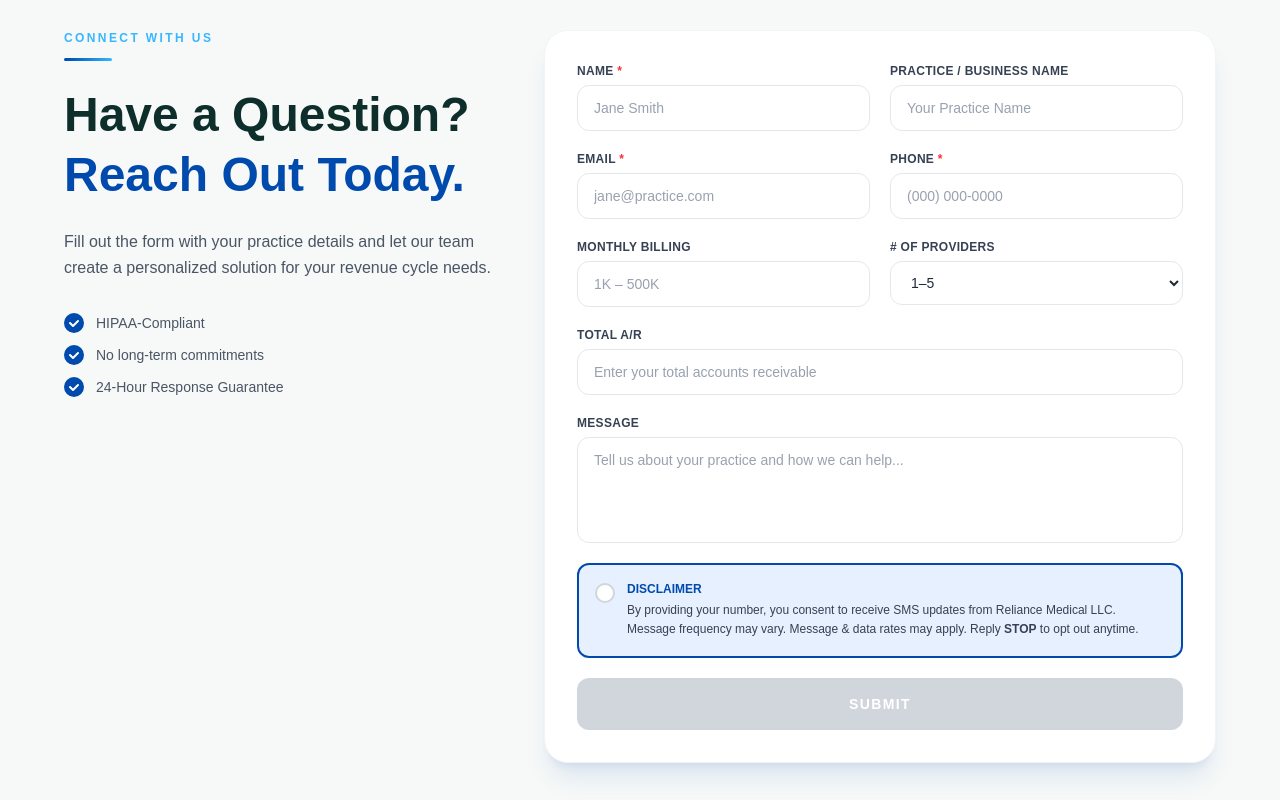
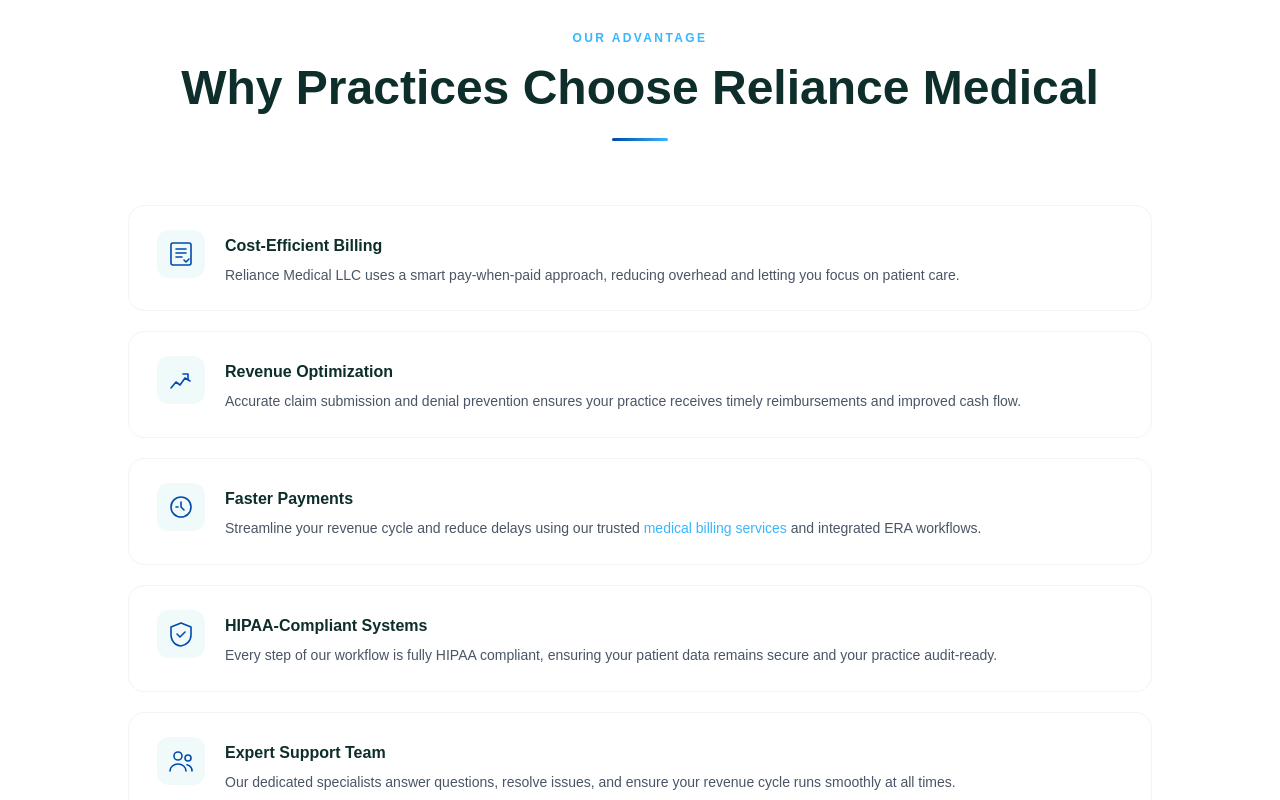
Before and after one commit to qurrahazam/reliance, a Next.js app: page / in a window 1280 px wide. Shown: the part 1880-2680 px from the top of the page. Built offline with nearby package versions, Linux system fonts and the light colour scheme.

Commit message:
ADD: why choose us

```diff
--- /dev/null
+++ b/components/whyChooseus.tsx
@@ -0,0 +1,136 @@
+"use client";
+
+import { useState } from "react";
+import Link from "next/link";
+
+const reasons = [
+  {
+    title: "Cost-Efficient Billing",
+    description:
+      "Reliance Medical LLC uses a smart pay-when-paid approach, reducing overhead and letting you focus on patient care.",
+    icon: (
+      <svg viewBox="0 0 28 28" fill="none" className="w-7 h-7" stroke="currentColor" strokeWidth="1.6" strokeLinecap="round" strokeLinejoin="round">
+        <rect x="4" y="3" width="20" height="22" rx="2" />
+        <path d="M9 9h10M9 13h10M9 17h6" />
+        <path d="M17 20l2 2 3-3" />
+      </svg>
+    ),
+  },
+  {
+    title: "Revenue Optimization",
+    description:
+      "Accurate claim submission and denial prevention ensures your practice receives timely reimbursements and improved cash flow.",
+    icon: (
+      <svg viewBox="0 0 28 28" fill="none" className="w-7 h-7" stroke="currentColor" strokeWidth="1.6" strokeLinecap="round" strokeLinejoin="round">
+        <path d="M4 22l5-6 4 3 5-7 5 3" />
+        <path d="M21 8v5M21 8h-5" />
+      </svg>
+    ),
+  },
+  {
+    title: "Faster Payments",
+    description: (
+      <>
+        Streamline your revenue cycle and reduce delays using our trusted{" "}
+        <Link href="/services/medical-billing" className="text-[#38b6ff] hover:underline font-medium">
+          medical billing services
+        </Link>{" "}
+        and integrated ERA workflows.
+      </>
+    ),
+    icon: (
+      <svg viewBox="0 0 28 28" fill="none" className="w-7 h-7" stroke="currentColor" strokeWidth="1.6" strokeLinecap="round" strokeLinejoin="round">
+        <circle cx="14" cy="14" r="10" />
+        <path d="M14 9v5l3 3" />
+        <path d="M9 14h2" />
+      </svg>
+    ),
+  },
+  {
+    title: "HIPAA-Compliant Systems",
+    description:
+      "Every step of our workflow is fully HIPAA compliant, ensuring your patient data remains secure and your practice audit-ready.",
+    icon: (
+      <svg viewBox="0 0 28 28" fill="none" className="w-7 h-7" stroke="currentColor" strokeWidth="1.6" strokeLinecap="round" strokeLinejoin="round">
+        <path d="M14 3L24 7v8c0 6-4.5 10-10 11C4 25 4 15 4 15V7L14 3z" />
+        <path d="M10 14l3 3 5-5" />
+      </svg>
+    ),
+  },
+  {
+    title: "Expert Support Team",
+    description:
+      "Our dedicated specialists answer questions, resolve issues, and ensure your revenue cycle runs smoothly at all times.",
+    icon: (
+      <svg viewBox="0 0 28 28" fill="none" className="w-7 h-7" stroke="currentColor" strokeWidth="1.6" strokeLinecap="round" strokeLinejoin="round">
+        <circle cx="11" cy="9" r="4" />
+        <path d="M3 24c0-4 3.6-7 8-7s8 3 8 7" />
+        <circle cx="21" cy="11" r="3" />
+        <path d="M25 24c0-3-2-5.5-5-6.3" />
+      </svg>
+    ),
+  },
+];
+
+export default function WhyChooseUs() {
+  const [hovered, setHovered] = useState<number | null>(null);
+
+  return (
+    <section className="bg-white py-24 px-6">
+      <div className="max-w-5xl mx-auto">
+
+        {/* Header */}
+        <div className="text-center mb-16">
+          <p className="text-xs font-bold tracking-[0.2em] uppercase text-[#38b6ff] mb-3">
+            Our Advantage
+          </p>
+          <h2 className="text-4xl md:text-5xl font-bold text-[#0d2e2a] leading-tight">
+            Why Practices Choose Reliance Medical
+          </h2>
+          <div className="w-14 h-[3px] bg-gradient-to-r from-[#004aad] to-[#38b6ff] rounded-full mx-auto mt-5" />
+        </div>
+
+        {/* Reasons List */}
+        <div className="flex flex-col gap-5">
+          {reasons.map((reason, i) => (
+            <div
+              key={i}
+              onMouseEnter={() => setHovered(i)}
+              onMouseLeave={() => setHovered(null)}
+              className={`
+                flex items-start gap-5 px-7 py-6 rounded-2xl border transition-all duration-300 cursor-default
+                ${hovered === i
+                  ? "bg-[#f0f8ff] border-[#004aad] shadow-lg -translate-x-1"
+                  : "bg-white border-gray-100 hover:border-[#38b6ff]/50"
+                }
+              `}
+            >
+              {/* Icon Bubble */}
+              <div
+                className={`
+                  shrink-0 w-12 h-12 rounded-xl flex items-center justify-center transition-all duration-300
+                  ${hovered === i ? "bg-[#004aad] text-white" : "bg-[#f0fafa] text-[#004aad]"}
+                `}
+              >
+                {reason.icon}
+              </div>
+
+              {/* Text */}
+              <div className="flex flex-col gap-1.5 pt-1">
+                <h3
+                  className={`text-base font-bold transition-colors duration-300 ${
+                    hovered === i ? "text-[#004aad]" : "text-[#0d2e2a]"
+                  }`}
+                >
+                  {reason.title}
+                </h3>
+                <p className="text-sm text-gray-600 leading-relaxed">{reason.description}</p>
+              </div>
+            </div>
+          ))}
+        </div>
+
+      </div>
+    </section>
+  );
+}
```
